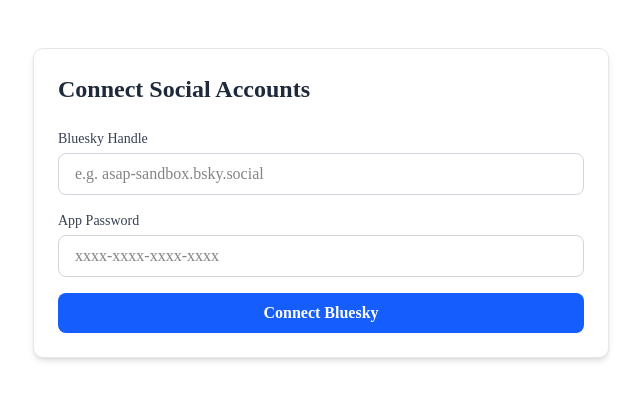
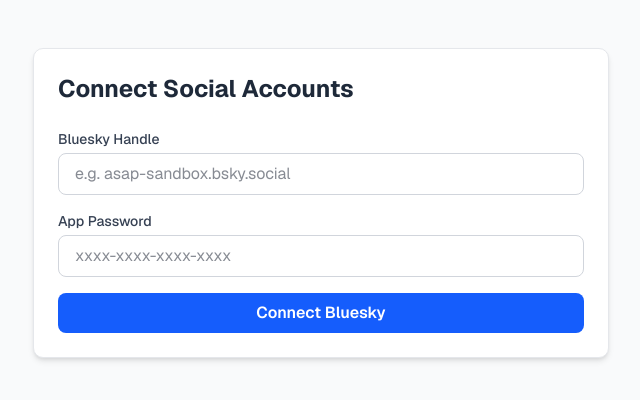
Before and after one commit to JohnLloydCanoy/asap, a Next.js app in the folder frontend/: page /accounts in a window 1280 px wide. Shown: the top 400 px of the page, without its empty margins (319-959 px from the left). Built offline with nearby package versions, Linux system fonts and the light colour scheme; no server answers.

Commit message:
feat: changing changing text

```diff
--- a/frontend/src/app/layout.tsx
+++ b/frontend/src/app/layout.tsx
@@ -23,11 +23,11 @@
   children: React.ReactNode;
 }>) {
   return (
-    <html
-      lang="en"
-      className={`${geistSans.variable} ${geistMono.variable} h-full antialiased`}
-    >
-      <body className="min-h-full flex flex-col">{children}</body>
+    <html lang="en" className="h-full antialiased">
+      {/* Apply geistSans.className here so all regular prose gets it */}
+      <body className={`${geistSans.className} min-h-full flex flex-col text-gray-900 bg-gray-50`}>
+        {children}
+      </body>
     </html>
   );
 }
```
